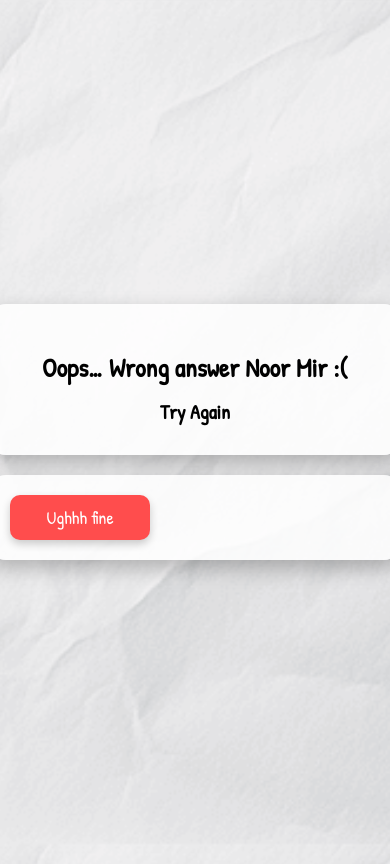
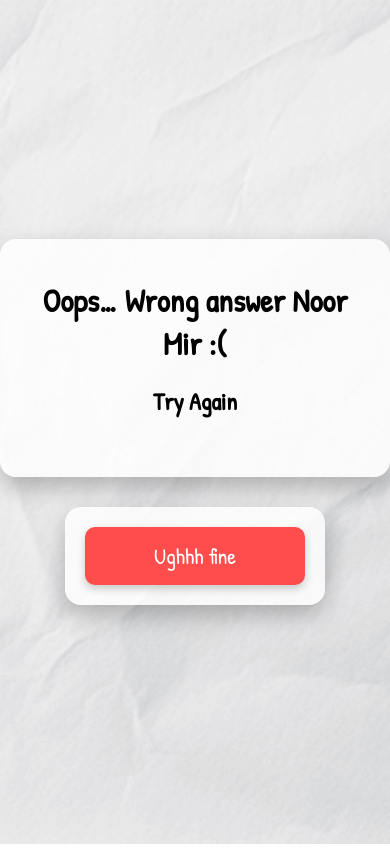
Before and after one commit to ikramjamiul1/v4, a plain HTML site: page try-again.html in a window 390 px wide. Drawn offline with Linux system fonts and the light colour scheme.

Commit message:
Update try-again.html

```diff
--- a/try-again.html
+++ b/try-again.html
@@ -23,42 +23,29 @@
       flex-direction: column;
       align-items: center;
       justify-content: center;
-      gap: 20px;
-      padding: 10px;
+      gap: 30px;
     }
 
     /* Message Card */
     .card {
-      background-color: rgba(255, 255, 255, 0.85);
-      padding: 30px 20px;
+      background-color: rgba(255, 255, 255, 0.8);
+      padding: 40px;
       border-radius: 16px;
       text-align: center;
-      box-shadow: 0 8px 20px rgba(0,0,0,0.25);
-      width: 100%;
-      max-width: 450px;
+      box-shadow: 0 10px 25px rgba(0,0,0,0.25);
+      max-width: 500px;
     }
 
-    h1 {
-      font-size: 32px;
-      margin-bottom: 15px;
-      line-height: 1.2;
-    }
-
-    h2 {
-      font-size: 24px;
-      margin: 0;
+    h1, h2 {
+      margin: 0 0 20px 0;
     }
 
     /* Button Card */
     .button-card {
-      background-color: rgba(255, 255, 255, 0.85);
+      background-color: rgba(255, 255, 255, 0.8);
       padding: 20px;
       border-radius: 16px;
-      box-shadow: 0 8px 20px rgba(0,0,0,0.25);
-      width: 100%;
-      max-width: 450px;
-      display: flex;
-      justify-content: center;
+      box-shadow: 0 10px 25px rgba(0,0,0,0.25);
     }
 
     a {
@@ -67,42 +54,18 @@
 
     button {
       font-family: 'Patrick Hand', cursive;
-      font-size: 20px;
-      padding: 12px 20px;
+      font-size: 22px;
+      padding: 14px 30px;
       cursor: pointer;
       border: none;
       border-radius: 10px;
       box-shadow: 0 4px 8px rgba(0,0,0,0.2);
-      min-width: 180px;
-      flex: 1 1 auto;
-      text-align: center;
+      min-width: 220px;
     }
 
     .back {
       background-color: #ff4d4d;
       color: white;
-    }
-
-    /* Mobile adjustments */
-    @media (max-width: 500px) {
-      h1 {
-        font-size: 26px;
-      }
-
-      h2 {
-        font-size: 20px;
-      }
-
-      button {
-        font-size: 18px;
-        padding: 10px 15px;
-        min-width: 140px;
-      }
-
-      .button-card {
-        flex-direction: column;
-        gap: 15px;
-      }
     }
   </style>
 </head>
```
